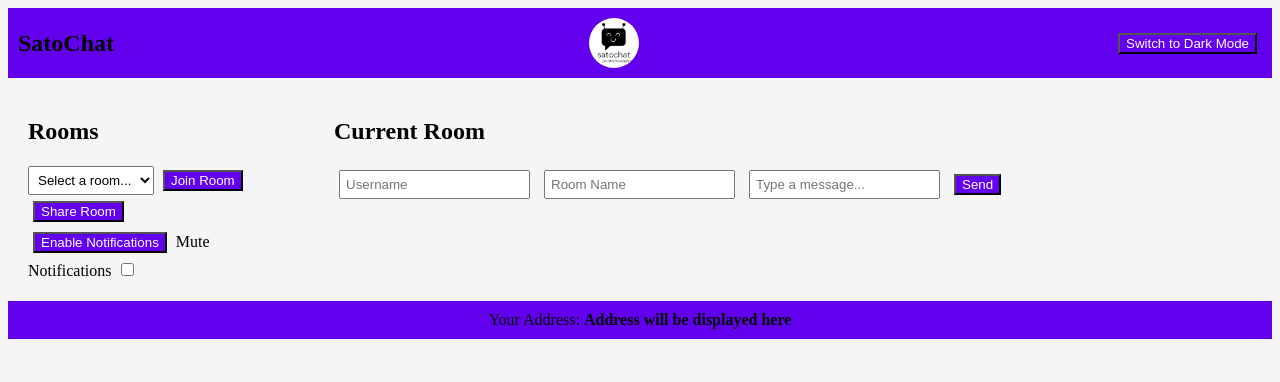
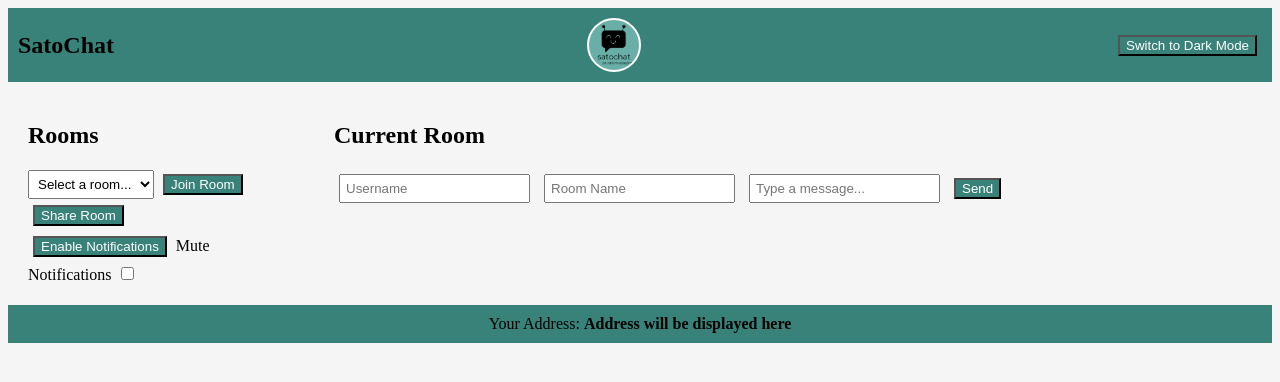
Before and after one commit to codenlighten/chatuniverse, a website: page public/index.html in a window 1280 px wide. Drawn offline with nearby package versions, Linux system fonts and the light colour scheme; a script that the page names is missing.

Commit message:
theme change

```diff
--- a/public/index.html
+++ b/public/index.html
@@ -20,10 +20,10 @@
         /* Light theme colors */
         --background-color: #f5f5f5;
         --text-color: #000;
-        --header-footer-bg-color: #6200ee;
-        --button-bg-color: #6200ee;
+        --header-footer-bg-color: #39827a;
+        --button-bg-color: #39827a;
         --button-text-color: white;
-        --button-hover-bg-color: #3700b3;
+        --button-hover-bg-color: #23504b;
       }
 
       .dark-mode {
@@ -31,9 +31,9 @@
         --background-color: #121212;
         --text-color: #fff;
         --header-footer-bg-color: #333;
-        --button-bg-color: #bb86fc;
+        --button-bg-color: #39827a;
         --button-text-color: #000;
-        --button-hover-bg-color: #3700b3;
+        --button-hover-bg-color: #4aa79c;
       }
 
       body {
@@ -71,7 +71,8 @@
         width: 50px;
         height: 50px;
         border-radius: 50%;
-        background-color: white;
+        border: 2px solid white;
+        background-color: #69afa7;
       }
 
       main {
```
